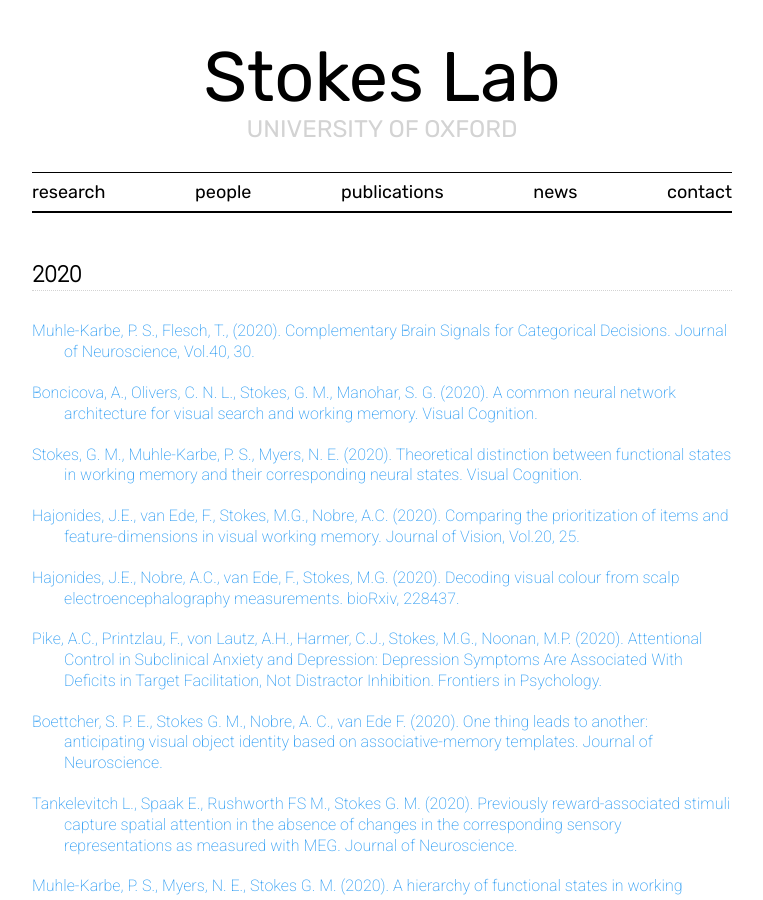
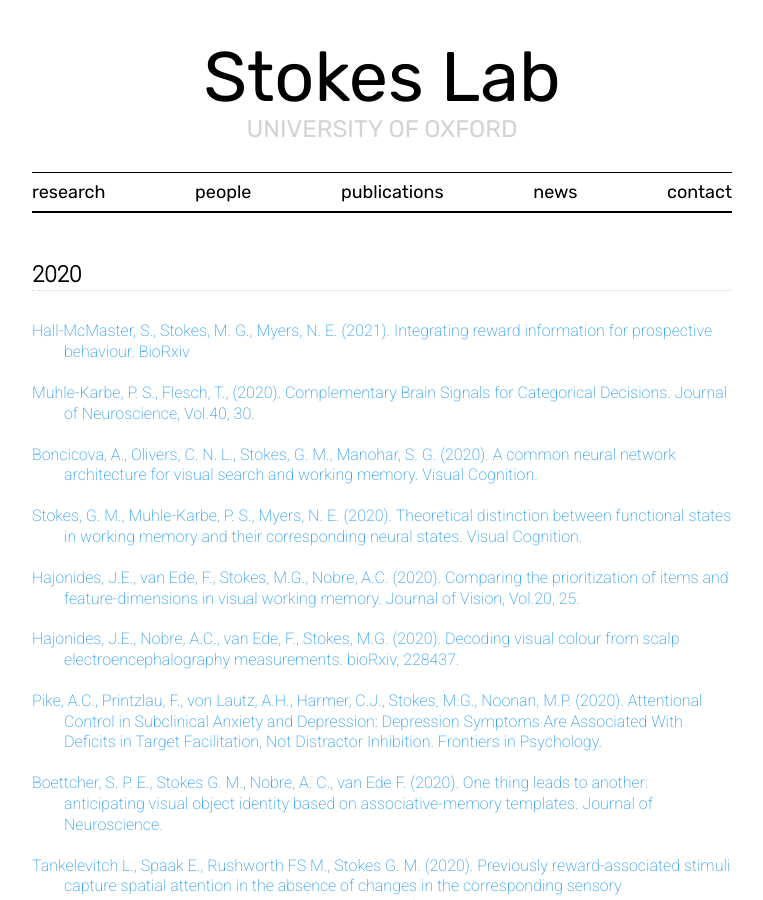
Before and after one commit to stokeslab/stokeslab.github.io, a Jekyll site: the page built from _pages/publications.html, in a window 1280 px wide and 900 px high. Shown: the whole window, without its empty margins (258-1021 px from the left). Built offline with Jekyll 4.4.1, drawn with Linux system fonts in a browser that asks for light colours; nearby versions of some CDN libraries; some web fonts are replaced.

Commit message:
Update publications.html

```diff
--- a/_pages/publications.html
+++ b/_pages/publications.html
@@ -9,6 +9,7 @@
 
 <h1 class="pub-year">2020</h1>
 
+<p class="pub"> <a href="https://www.biorxiv.org/content/10.1101/2021.03.30.437719v1.full.pdf" target="_blank"> Hall-McMaster, S., Stokes, M. G., Myers, N. E. (2021). Integrating reward information for prospective behaviour. BioRxiv </a> </p>
 
 <p class="pub"> <a href="https://www.jneurosci.org/content/40/30/5706" target="_blank"> Muhle-Karbe, P. S., Flesch, T., (2020). Complementary Brain Signals for Categorical Decisions. Journal of Neuroscience, Vol.40, 30. </a> </p>
 
```
